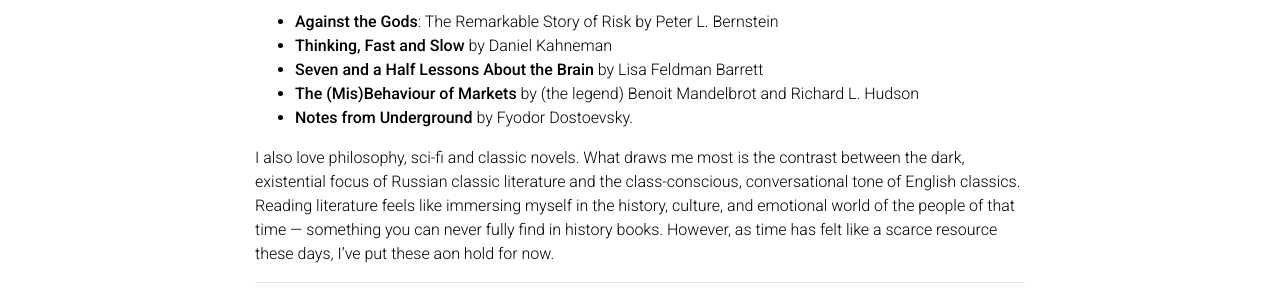
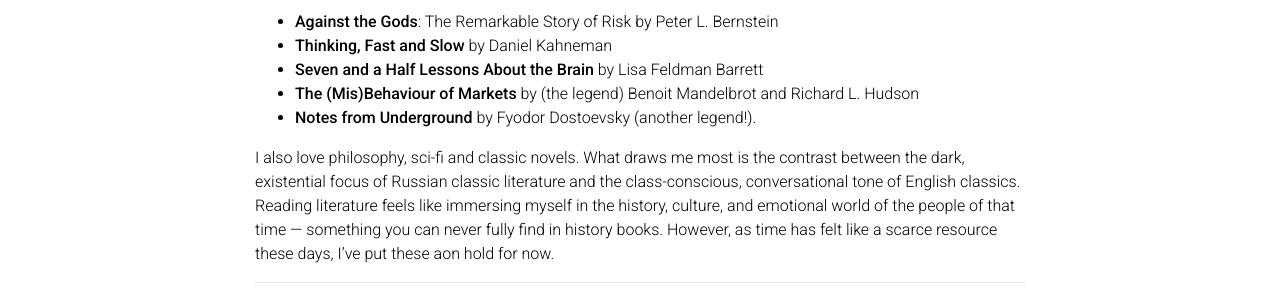
Before and after one commit to Ivelina0/Ivelina0.github.io, a Jekyll site: the page built from _pages/about.md, in a window 1280 px wide and 900 px high, scrolled down 1094 px. Shown: the part 152-452 px from the top of the window. Built offline with Jekyll 4.4.1, drawn with Linux system fonts in a browser that asks for light colours; full-size pictures stand in for the smaller copies a plugin makes; comment, search, counter and statistics services are not loaded; a style sheet for code colours, icons or effects is not loaded.

Commit message:
Update about.md

```diff
--- a/_pages/about.md
+++ b/_pages/about.md
@@ -62,7 +62,7 @@
 - [**Thinking, Fast and Slow**](https://www.goodreads.com/book/show/11468377-thinking-fast-and-slow?from_search=true&from_srp=true&qid=s4YJFNSE1v&rank=1) by Daniel Kahneman
 - [**Seven and a Half Lessons About the Brain**](https://www.goodreads.com/book/show/48930266-seven-and-a-half-lessons-about-the-brain?from_search=true&from_srp=true&qid=NHBaFWZy7U&rank=1) by Lisa Feldman Barrett
 - [**The (Mis)Behaviour of Markets**](https://www.goodreads.com/book/show/6046141-the-mis-behaviour-of-markets?ref=nav_sb_ss_1_29) by (the legend) Benoit Mandelbrot and Richard L. Hudson
-- [**Notes from Underground**](https://www.goodreads.com/book/show/49455.Notes_from_Underground?from_search=true&from_srp=true&qid=cAbCQNjj2v&rank=2) by Fyodor Dostoevsky.
+- [**Notes from Underground**](https://www.goodreads.com/book/show/49455.Notes_from_Underground?from_search=true&from_srp=true&qid=cAbCQNjj2v&rank=2) by Fyodor Dostoevsky (another legend!).
 
 I also love philosophy, sci-fi and classic novels. What draws me most is the contrast between the dark, existential focus of Russian classic literature and the class-conscious, conversational tone of English classics. Reading literature feels like immersing myself in the history, culture, and emotional world of the people of that time — something you can never fully find in history books. However, as time has felt like a scarce resource these days, I've put these aon hold for now.
 
```
